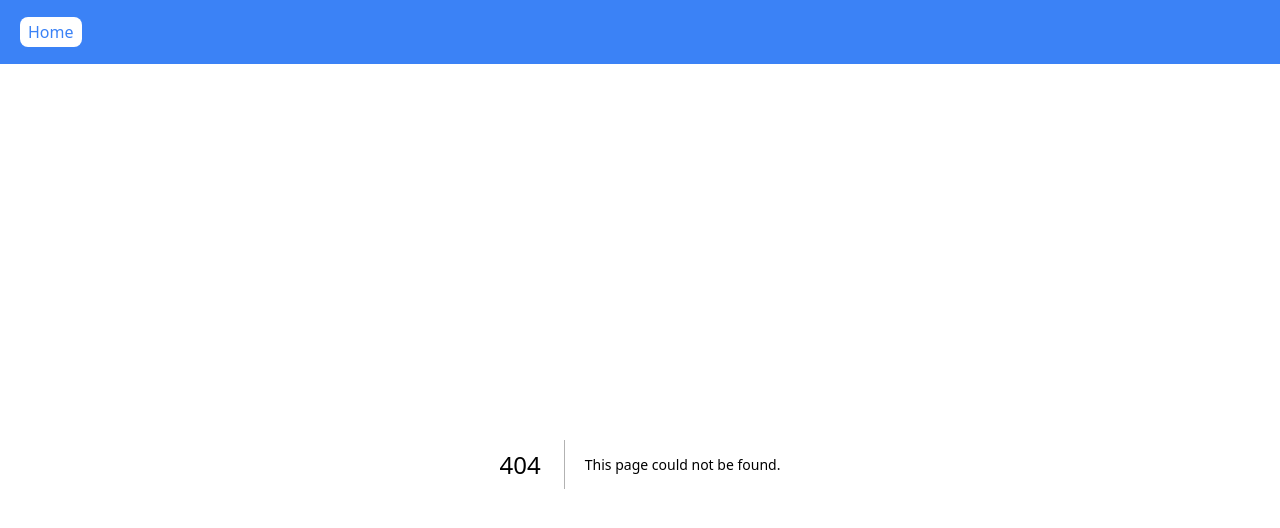
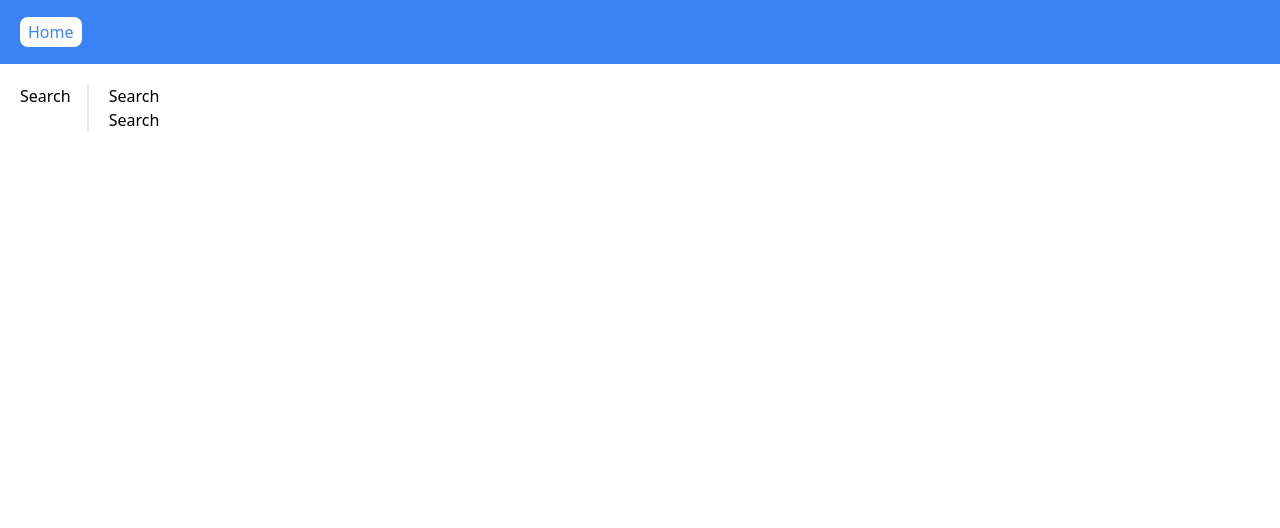
Before and after one commit to ioanat94/next-13-todo, a Next.js app: page /search in a window 1280 px wide. Before the commit this address had no page. Shown: the top 528 px of the page. Built offline with nearby package versions, Linux system fonts and the light colour scheme.

Commit message:
Create Search component

```diff
--- /dev/null
+++ b/app/search/Search.tsx
@@ -0,0 +1,4 @@
+function Search() {
+  return <div>Search</div>;
+}
+export default Search;
--- /dev/null
+++ b/app/search/layout.tsx
@@ -0,0 +1,20 @@
+import React from 'react';
+import Search from './Search';
+
+export default function RootLayout({
+  children,
+}: {
+  children: React.ReactNode;
+}) {
+  return (
+    <main className='flex space-x-4 divide-x-2 p-5'>
+      <div>
+        <h1>Search</h1>
+      </div>
+      <div className='flex-1 pl-5'>
+        <Search />
+        <div>{children}</div>
+      </div>
+    </main>
+  );
+}
--- /dev/null
+++ b/app/search/page.tsx
@@ -0,0 +1,4 @@
+function Search() {
+  return <div>Search</div>;
+}
+export default Search;
```
